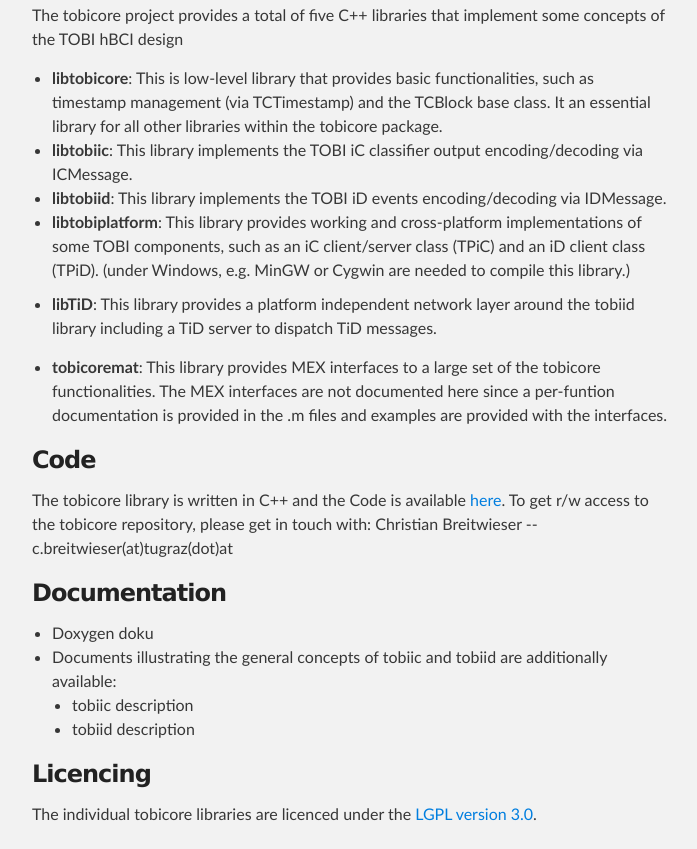
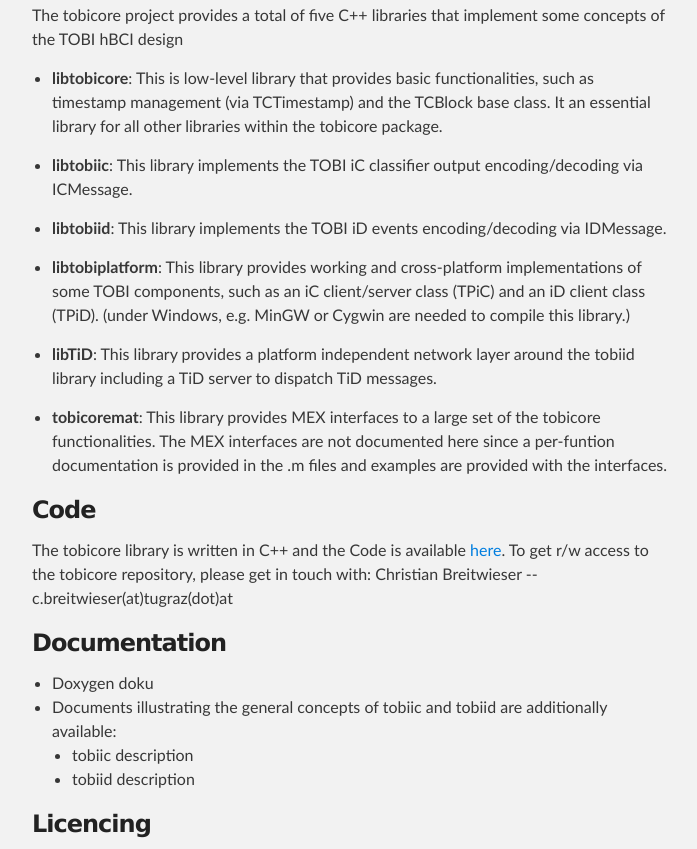
Before and after one commit to tools4BCI/core, a plain HTML site: page index.html in a window 1280 px wide. Shown: the part 875-1724 px from the top of the page, without its empty margins (288-985 px from the left). Drawn offline with Linux system fonts and the light colour scheme.

```diff
--- a/index.html
+++ b/index.html
@@ -52,21 +52,17 @@ The defined and implemented interfaces focus mainly on brain-computer interface
 <p>The tobicore project provides a total of five C++ libraries that implement some concepts of the TOBI hBCI design</p>
 
 <ul>
-<li>
-<strong>libtobicore</strong>:
+<li><p><strong>libtobicore</strong>:
 This is low-level library that provides basic functionalities, such as timestamp management (via TCTimestamp) and the TCBlock base class.
-It an essential library for all other libraries within the tobicore package.</li>
-<li>
-<strong>libtobiic</strong>:
-This library implements the TOBI iC classifier output encoding/decoding via ICMessage.</li>
-<li>
-<strong>libtobiid</strong>:
-This library implements the TOBI iD events encoding/decoding via IDMessage.</li>
-<li>
-<strong>libtobiplatform</strong>:
+It an essential library for all other libraries within the tobicore package.</p></li>
+<li><p><strong>libtobiic</strong>:
+This library implements the TOBI iC classifier output encoding/decoding via ICMessage.</p></li>
+<li><p><strong>libtobiid</strong>:
+This library implements the TOBI iD events encoding/decoding via IDMessage.</p></li>
+<li><p><strong>libtobiplatform</strong>:
 This library provides working and cross-platform implementations of some TOBI components,
 such as an iC client/server class (TPiC) and an iD client class (TPiD).
-(under Windows, e.g. MinGW or Cygwin are needed to compile this library.)</li>
+(under Windows, e.g. MinGW or Cygwin are needed to compile this library.)</p></li>
 <li><p><strong>libTiD</strong>:
 This library provides a platform independent network layer around the tobiid library including a TiD server to dispatch TiD messages.</p></li>
 <li><p><strong>tobicoremat</strong>:
```
Also changed, not shown: params.json (+1 -1 lines).
